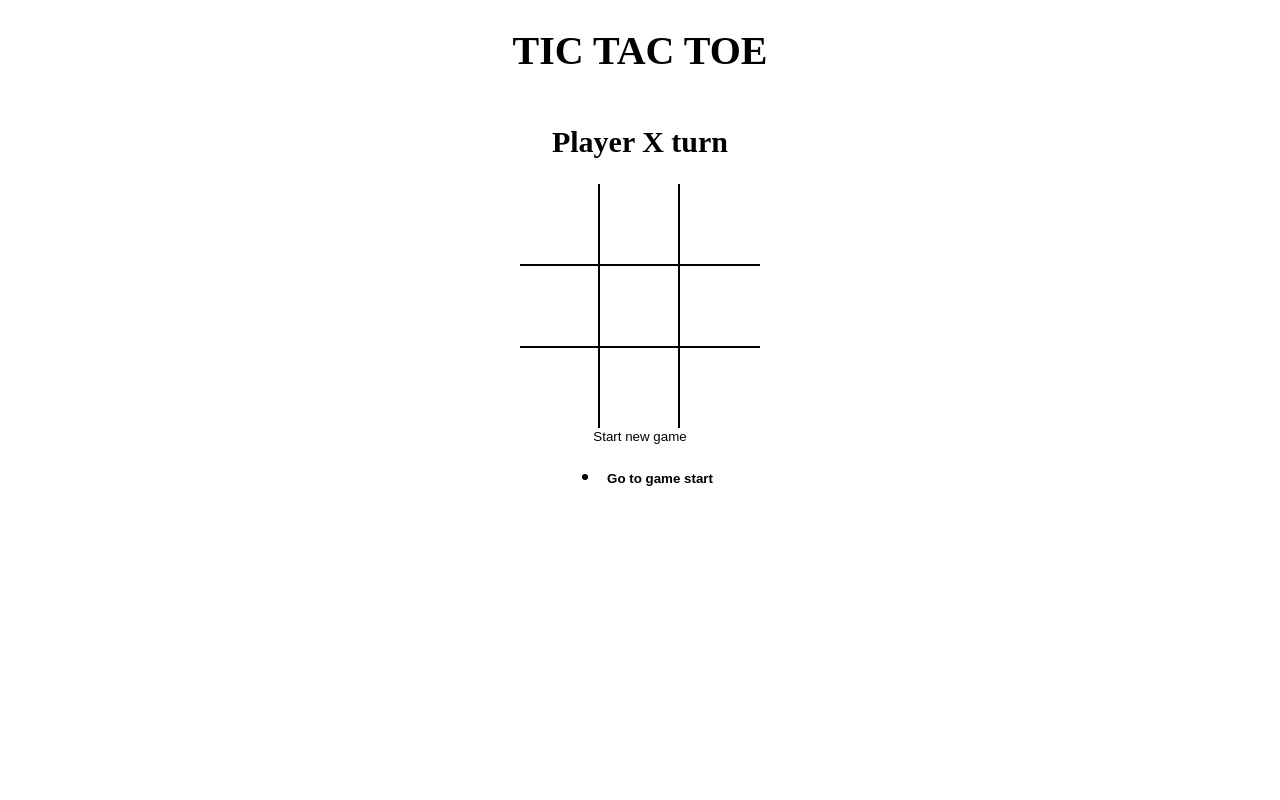
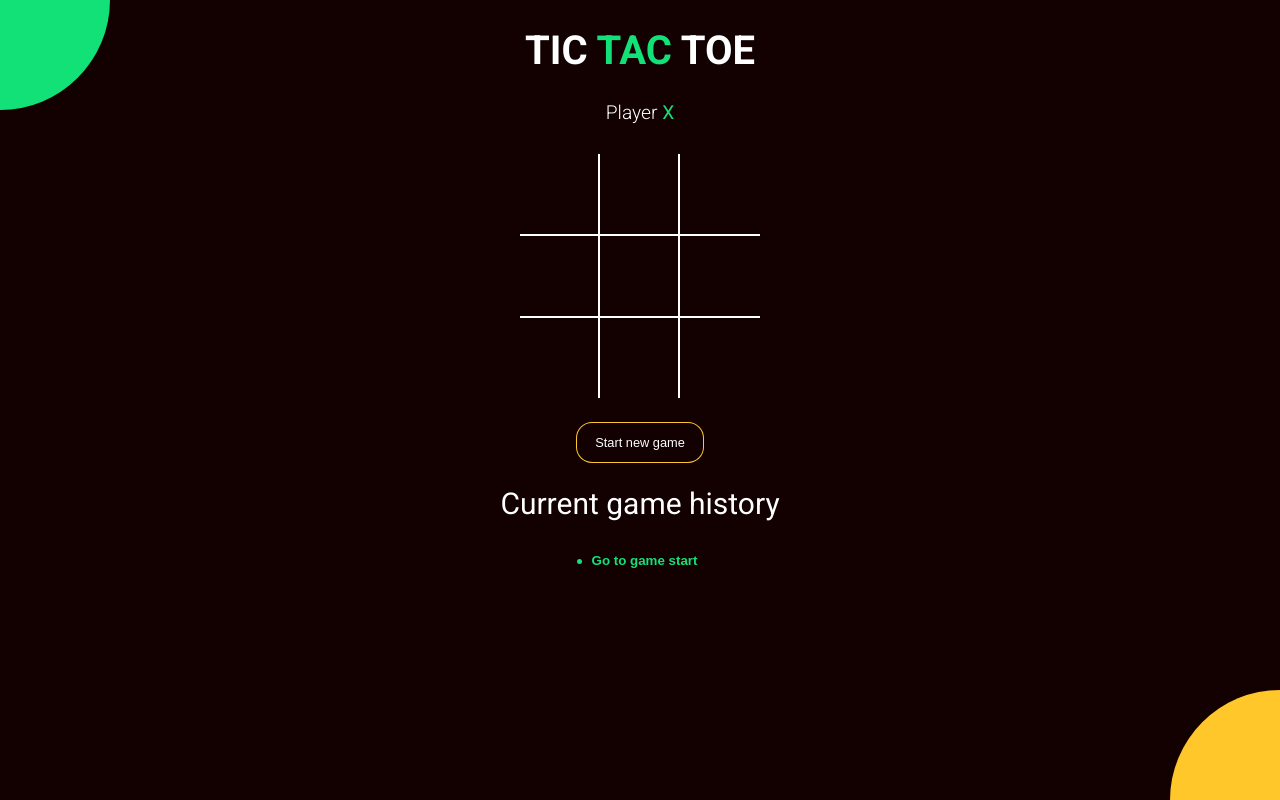
Before and after one commit to Vishuddhi-Jain/TicTacToe, a React (Vite) app: page / in a window 1280 px wide. Built offline with nearby package versions, Linux system fonts and the light colour scheme.

Commit message:
styling is done

```diff
--- a/index.html
+++ b/index.html
@@ -1,7 +1,14 @@
 <!DOCTYPE html>
 <html>
   <head>
-    <title>React Vite Micro App</title>
+    <meta charset="UTF-8" />
+    <meta name="viewport" content="width=device-width, initial-scale=1.0" />
+    <meta http-equiv="X-UA-Compatible" content="ie=edge" />
+    <link
+      href="https://fonts.googleapis.com/css?family=Roboto:300,400,700&display=swap"
+      rel="stylesheet"
+    />
+    <title>TIC TAC TOE</title>
   </head>
   <body>
     <div id="root"></div>
--- a/src/App.jsx
+++ b/src/App.jsx
@@ -48,17 +48,25 @@ const App = () => {
 
   return (
     <div className="app">
-      <h1>TIC TAC TOE</h1>
+      <h1>
+        TIC <span className="text-green">TAC</span> TOE
+      </h1>
       <StatusMessage winner={winner} current={current} />
       <Board
         board={current.board}
         handleSquareClick={handleSquareClick}
         winningSquares={winningSquares}
       />
-      <button type="button" onClick={onNewGame}>
+      <button
+        type="button"
+        onClick={onNewGame}
+        className={`btn-reset ${winner ? 'active' : ''}`}
+      >
         Start new game
       </button>
+      <h2 style={{ fontWeight: 'normal' }}>Current game history</h2>
       <History history={history} moveTo={moveTo} currentMove={currentMove} />
+      <div className="bg-balls" />
     </div>
   );
 };
--- a/src/components/History.jsx
+++ b/src/components/History.jsx
@@ -2,14 +2,13 @@ import React from 'react';
 
 const History = ({ history, moveTo, currentMove }) => {
   return (
-    <ul>
+    <div className="history-wrapper">
+      <ul className="history">
         {history.map((_, move) => {
           return (
             <li key={move}>
               <button
-              style={{
-                fontWeight: move === currentMove ? 'bold' : 'normal',
-              }}
+                className={`btn-move ${move === currentMove ? 'active' : ''}`}
                 type="button"
                 onClick={() => {
                   moveTo(move);
@@ -21,6 +20,7 @@ const History = ({ history, moveTo, currentMove }) => {
           );
         })}
       </ul>
+    </div>
   );
 };
 
--- a/src/components/Square.jsx
+++ b/src/components/Square.jsx
@@ -4,9 +4,10 @@ const Square = ({ value, onClick, isWinningSquare }) => {
   return (
     <button
       type="button"
-      className="square"
       onClick={onClick}
-      style={{ fontWeight: isWinningSquare ? 'bold' : 'normal' }}
+      className={`square ${isWinningSquare ? 'winning' : ''} ${
+        value === 'X' ? 'text-green' : 'text-orange'
+      }`}
     >
       {value}
     </button>
--- a/src/components/StatusMessage.jsx
+++ b/src/components/StatusMessage.jsx
@@ -4,11 +4,30 @@ const StatusMessage = ({ winner, current }) => {
   const noMovesLeft = current.board.every(el => el !== null);
 
   return (
-    <h2>
-      {winner && `Winner is ${winner}`}
-      {!winner && !noMovesLeft && ` Player ${current.isXNext ? 'X' : 'O'} turn`}
-      {!winner && noMovesLeft && 'X and O tied'}
-    </h2>
+    <div className="status-message">
+      {winner && (
+        <>
+          Winner is{' '}
+          <span className={winner === 'X' ? 'text-green' : 'text-orange'}>
+            {winner}
+          </span>
+        </>
+      )}
+      {!winner && !noMovesLeft && (
+        <>
+          Player{' '}
+          <span className={current.isXNext ? 'text-green' : 'text-orange'}>
+            {current.isXNext ? 'X' : 'O'}
+          </span>
+        </>
+      )}
+      {!winner && noMovesLeft && (
+        <>
+          <span className="text-green">X</span> and{' '}
+          <span className="text-orange">O</span> tied
+        </>
+      )}
+    </div>
   );
 };
 
--- a/src/styles/root.scss
+++ b/src/styles/root.scss
@@ -1,4 +1,10 @@
+$green: #12e177;
+$orange: #ffc72a;
+$black: rgb(19, 1, 1);
 body {
+  font-family: 'Roboto', sans-serif;
+  background-color: $black;
+  color: #fff;
   padding: 0;
   margin: 0;
 }
@@ -19,18 +25,83 @@ button {
   align-items: center;
 }
 
+.text-green {
+  color: $green;
+}
+
+.text-orange {
+  color: $orange;
+}
+
+.history-wrapper {
+  width: 300px;
+  text-align: center;
+  margin-bottom: 20px;
+  .history {
+    display: inline-block;
+    padding: 0;
+    margin: 0;
+    li {
+      list-style: none;
+      text-align: left;
+      &:before {
+        content: '';
+        border-radius: 50%;
+        display: inline-block;
+        height: 5px;
+        width: 5px;
+        background-color: $green;
+        margin-right: 4px;
+        margin-bottom: 1px;
+      }
+
+      .btn-move {
+        color: #fff;
+        &.active {
+          font-weight: bold;
+          color: $green;
+        }
+      }
+    }
+  }
+}
+
+.status-message {
+  margin-bottom: 30px;
+  font-size: 1.2rem;
+  font-weight: lighter;
+  span {
+    font-weight: normal;
+  }
+}
+
+.btn-reset {
+  font-size: 0.8rem;
+  color: #fff;
+  border-radius: 15px;
+  padding: 12px 18px;
+  margin-top: 25px;
+  transition: all 0.2s;
+  background-color: $black;
+  box-shadow: 0px 0px 0px 1px $orange;
+  &.active {
+    background-color: $orange;
+    box-shadow: none;
+  }
+}
+
 .board {
   .board-row {
     display: flex;
     flex-direction: row;
-    border-bottom: 2px solid #000;
+    border-bottom: 2px solid #fff;
     &:last-child {
       border-bottom: none;
     }
     .square {
       width: 80px;
       height: 80px;
-      border-right: 2px solid #000;
+      border-right: 2px solid #fff;
       font-size: 2.5rem;
       padding: 0;
       overflow: hidden;
@@ -38,6 +109,63 @@ button {
       &:last-child {
         border-right: none;
       }
+      &.winning {
+        animation: scaleText 1.4s infinite;
+        @keyframes scaleText {
+          0% {
+            transform: 2.5rem;
+          }
+          50% {
+            font-size: 3.5rem;
+          }
+          100% {
+            font-size: 2.5rem;
+          }
+        }
+      }
     }
   }
 }
+
+.bg-balls {
+  position: fixed;
+  top: 0;
+  left: 0;
+  right: 0;
+  bottom: 0;
+  min-width: 100%;
+  z-index: -1;
+
+  &:before,
+  &:after {
+    content: '';
+    position: absolute;
+    width: 150px;
+    height: 150px;
+    border-radius: 50%;
+  }
+
+  &:before {
+    background-color: $orange;
+    right: -75px;
+    bottom: -75px;
+    @media screen and (min-width: 476px) {
+      width: 220px;
+      height: 220px;
+      right: -110px;
+      bottom: -110px;
+    }
+  }
+
+  &:after {
+    background-color: $green;
+    top: -75px;
+    left: -75px;
+    @media screen and (min-width: 476px) {
+      width: 220px;
+      height: 220px;
+      top: -110px;
+      left: -110px;
+    }
+  }
+}
```
Lines whose indentation alone changed are shown as unchanged.
